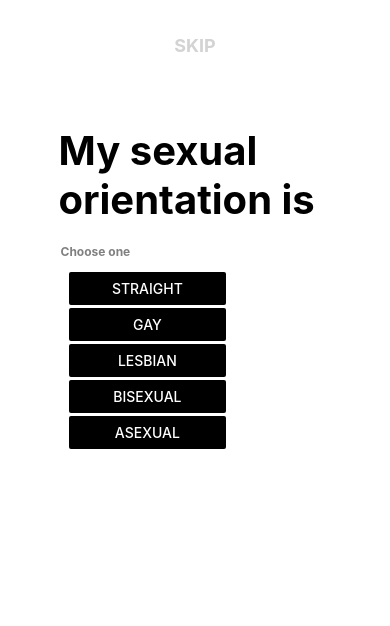
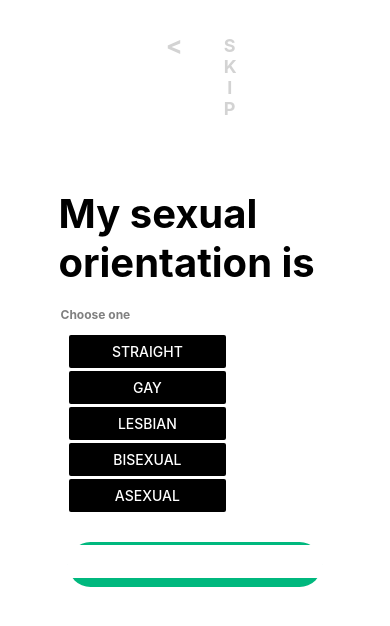
Before and after one commit to albertprk/dating-app-native, a React Native app: screen / in a window 390 px wide. Shown: the top 626 px of the page. Built offline with nearby package versions, Linux system fonts and the light colour scheme.

Commit message:
react native version

```diff
--- a/App.js
+++ b/App.js
@@ -1,6 +1,6 @@
 import { StatusBar } from 'expo-status-bar';
 import React, { Component } from 'react';
-import { StyleSheet, Text, View, Button, Switch } from 'react-native';
+import { StyleSheet, Text, View, Button, Switch, Image } from 'react-native';
 
 export default class App extends Component {
   constructor(props) {
@@ -20,17 +20,21 @@ export default class App extends Component {
             <OrientationOption option="Bisexual" />
             <OrientationOption option="Asexual" />
           </View>
+          <View style={styles.continueButton}><Button color="white" title="CONTINUE" /></View>
         </View>
     );
   }
 }
 
-function Header() {
-  return (
-      <View style={styles.screenHeader}>
-        <Text style={styles.skipButton}>SKIP</Text>
-      </View>
-  );
+class Header extends Component {
+  render() {
+    return (
+        <View style={styles.screenHeader}>
+          <View style={styles.back}><Text style={styles.backButton}>{"<"}</Text></View>
+          <View style={styles.skip}><Text style={styles.skipButton}>SKIP</Text></View>
+        </View>
+    );
+  }
 }
 
 class OrientationOption extends Component {
@@ -60,8 +64,7 @@ class OrientationOption extends Component {
             <View style={styles.orientationButton}>
               <Button color="black" title={this.props.option} onPress={this.handlePress} />
             </View>
-            <View style={styles.checkMark}>
-            </View>
+            <Image style={styles.check} source={require("./check.png")} />
           </View>
       )
     } else {
@@ -91,13 +94,22 @@ const styles = StyleSheet.create({
     marginTop: 35,
     flexDirection: 'row',
     marginBottom: 60,
-    textAlign: 'right',
+  },
+  backButton: {
+    fontSize: 25,
+    fontWeight: "bold",
+    color: "lightgray",
+    marginTop: -5,
   },
   skipButton: {
     fontSize: 18,
     color: 'lightgray',
     fontWeight: 'bold',
     textAlign: 'right',
+  },
+  skip: {
+    width: "15%",
+    marginLeft: "70%",
   },
   orientationInstruction: {
     fontSize: 12,
@@ -109,6 +121,7 @@ const styles = StyleSheet.create({
   },
   orientationForm: {
     width: '70%',
+    marginBottom: 30,
   },
   checkForm: {
     alignItems: 'left',
@@ -121,4 +134,19 @@ const styles = StyleSheet.create({
     alignItems: 'left',
     width: '60%',
   },
+  check: {
+    marginTop: 8,
+    marginLeft: "30%",
+    height: 18,
+    width: 18,
+  },
+  continueButton: {
+    backgroundColor: "#00b87e",
+    paddingTop: 3,
+    fontSize: 15,
+    fontWeight: "700",
+    width: "65%",
+    height: 45,
+    borderRadius: 28,
+  }
 });
```
